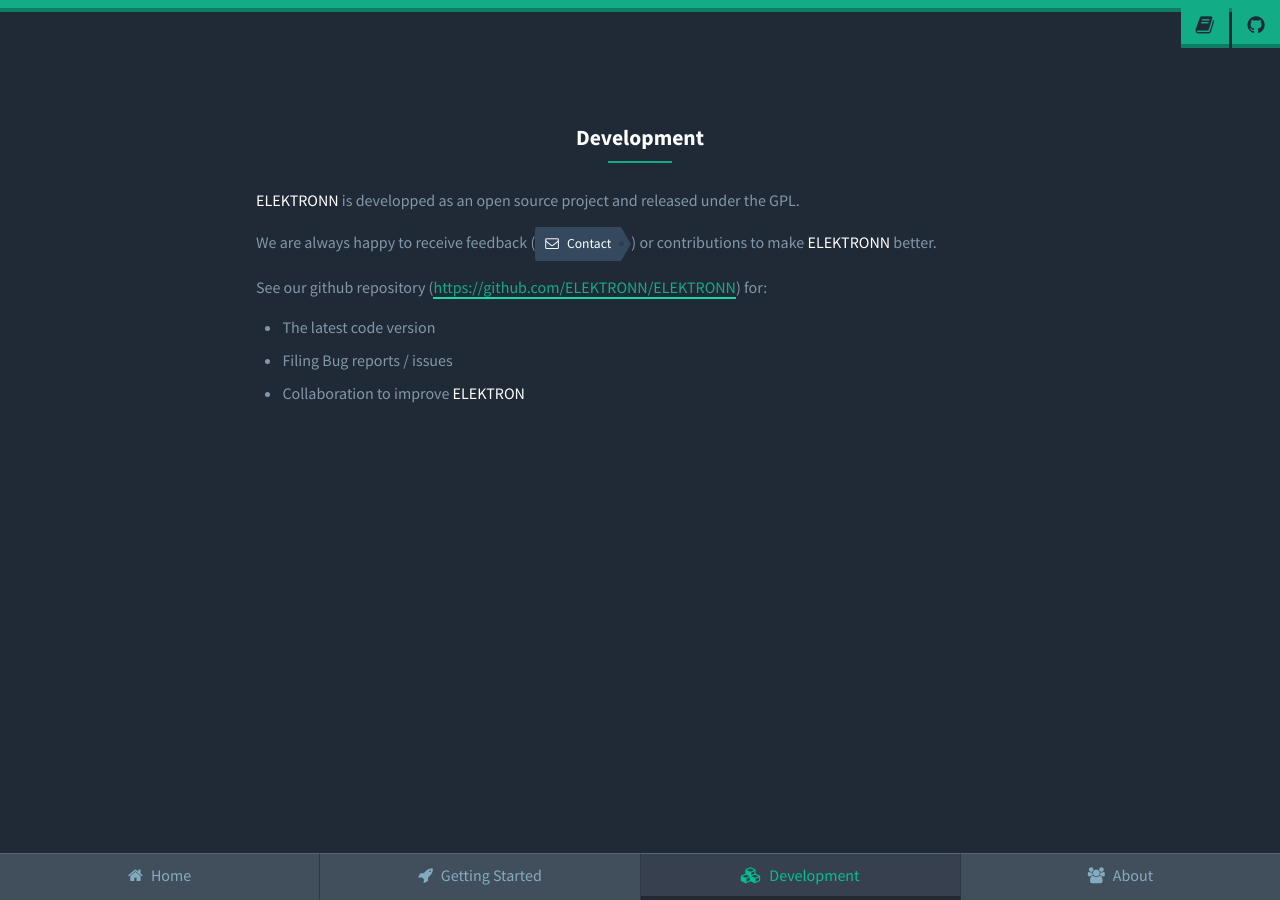
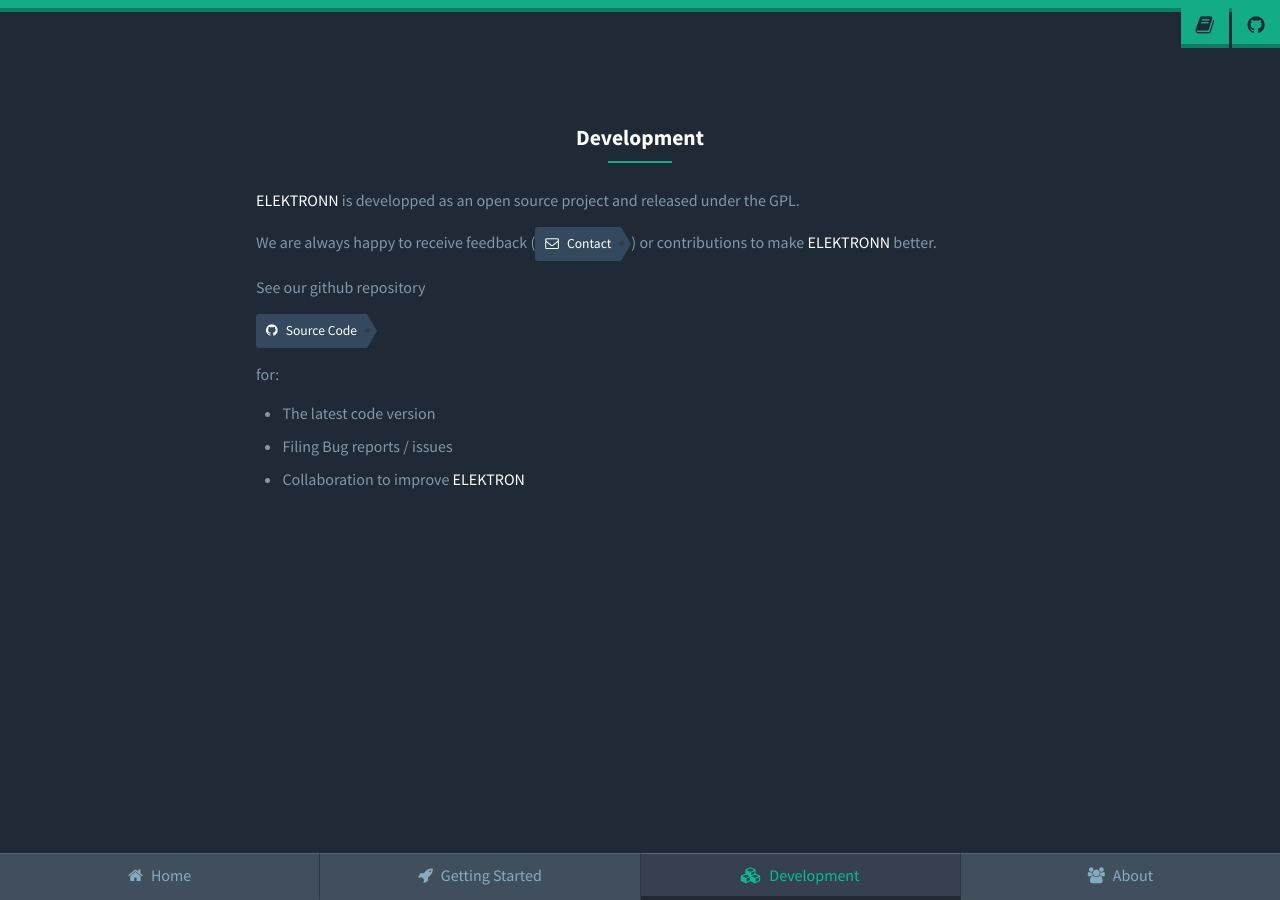
Before and after one commit to ELEKTRONN/elektronn.github.io, a Jekyll site: the page built from development.html, in a window 1280 px wide. Built offline with Jekyll 4.4.1, drawn with Linux system fonts in a browser that asks for light colours; nearby versions of some CDN libraries.

Commit message:
update links

```diff
--- a/_config.yml
+++ b/_config.yml
@@ -17,7 +17,7 @@ url: "http://elektronn.org" # the base hostname & protocol for your site
 github_username: ELEKTRONN
 
 github-url: https://github.com/ELEKTRONN/ELEKTRONN
-documentation-url: documentation/
+documentation-url: /documentation/
 
 # Build settings
 markdown: kramdown
--- a/development.html
+++ b/development.html
@@ -14,7 +14,7 @@ permalink: /development/
 
 			<p>We are always happy to receive feedback (<a class="tag -icon" href="mailto:Marius.Killinger@mpimf-heidelberg.mpg.de"><i class="fa fa-envelope-o"></i>Contact</a>) or contributions to make <strong>ELEKTRONN</strong> better. </p>
 
-			<p>See our github repository (<a href="https://github.com/ELEKTRONN/ELEKTRONN">https://github.com/ELEKTRONN/ELEKTRONN</a>) for:</p>
+			<p>See our github repository <p><a class="tag -icon" href="{{ site.github-url }}"><i class="fa fa-github"></i>Source Code</a></p> for:</p>
 
 			<ul>
 				<li>The latest code version</li>
--- a/getting-started.html
+++ b/getting-started.html
@@ -14,7 +14,7 @@ permalink: /getting-started/
 			<p><strong>ELEKTRONN</strong> is a Python package that can be installed
 			with <code>pip</code>. <a href="#Installation">Installation
 				instructions.</a></p>
-			<p><a class="tag -icon" href="https://github.com/ELEKTRONN/ELEKTRONN"><i class="fa fa-github"></i>Source Code</a></p>
+			<p><a class="tag -icon" href="{{ site.github-url }}"><i class="fa fa-github"></i>Source Code</a></p>
 		</div>
 
 		<div class="col">
```
